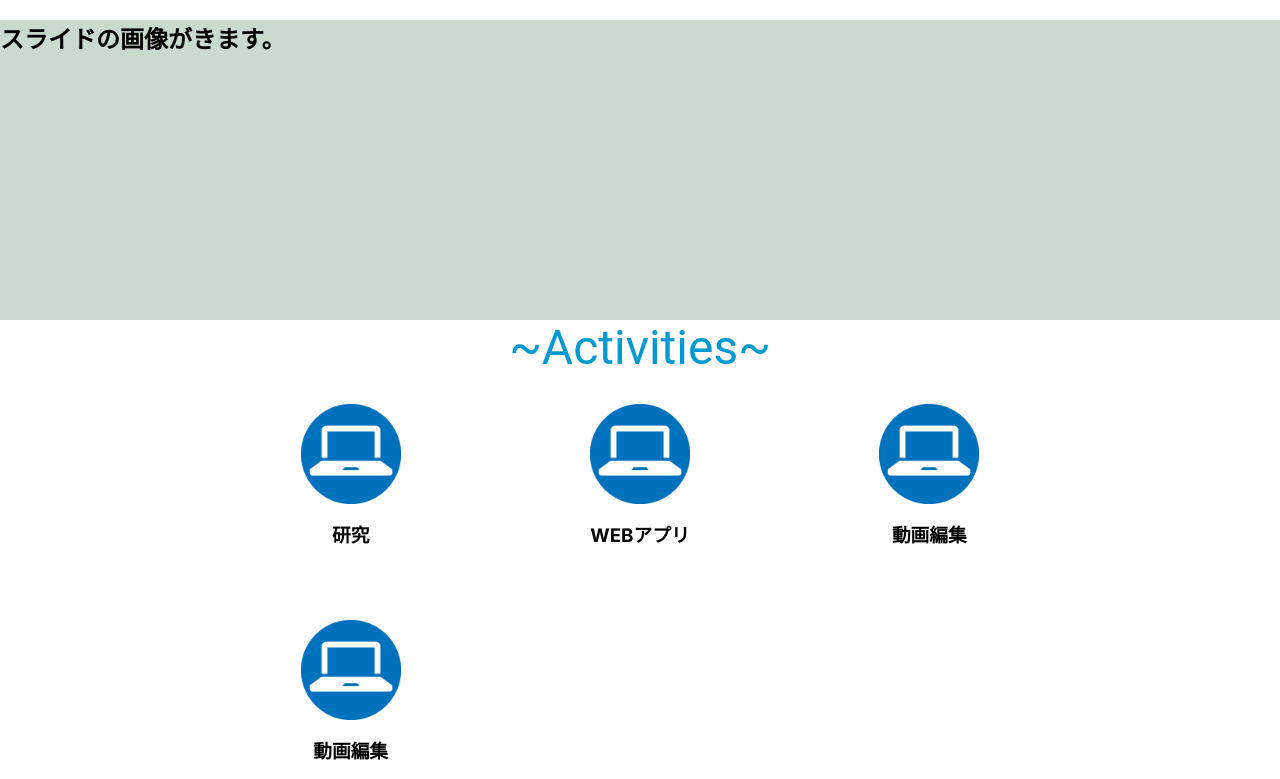
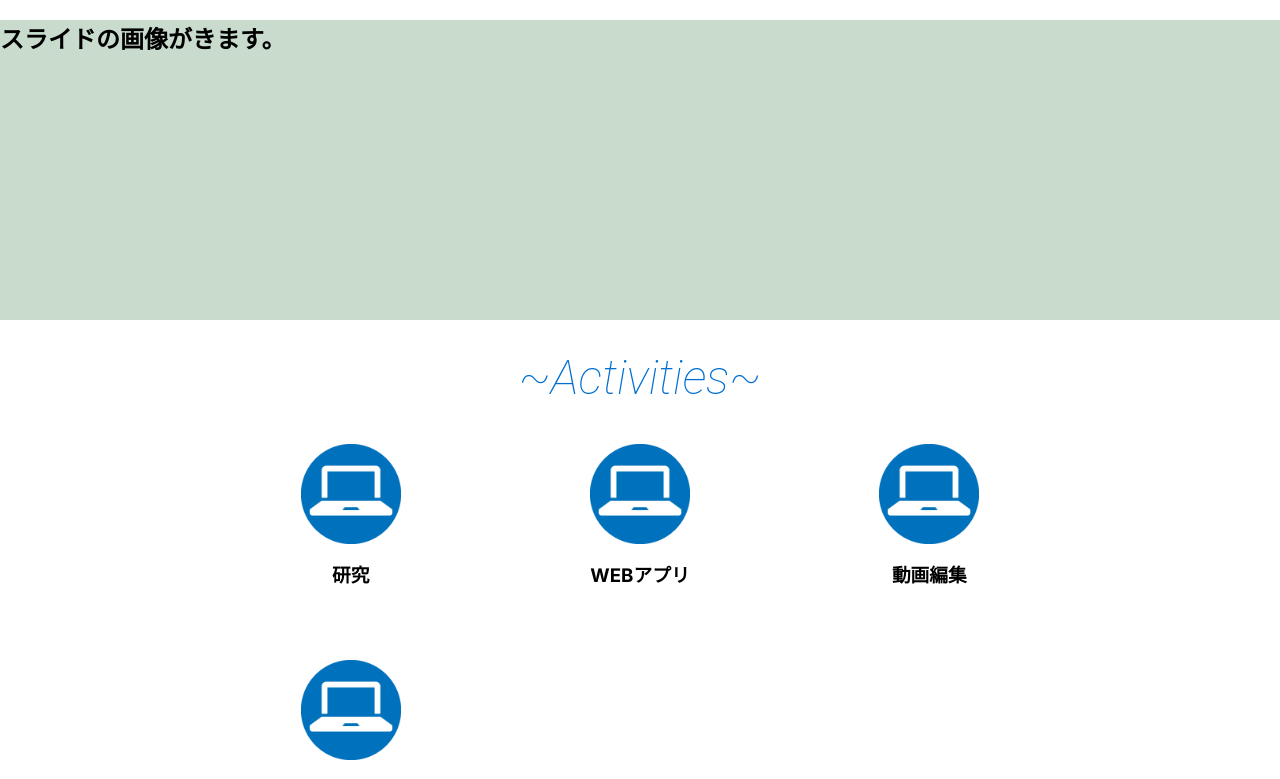
Before and after one commit to KHashimoto3/My_Portfolio, a Next.js app in the folder front/: page / in a window 1280 px wide. Shown: the top 779 px of the page. Built offline with nearby package versions, Linux system fonts and the light colour scheme.

Commit message:
SectionTitleのスタイルを変更した。

```diff
--- a/front/src/app/_ui/text/sectionTitle.tsx
+++ b/front/src/app/_ui/text/sectionTitle.tsx
@@ -6,7 +6,11 @@ type Props = {
 
 const typographyStyle = {
   textAlign: "center",
-  color: "#0099d1",
+  color: "#006fd1",
+  marginTop: "30px",
+  marginBottom: "10px",
+  fontStyle: "italic",
+  fontWeight: "lighter",
 };
 
 export default function SectionTitle(props: Props) {
```
